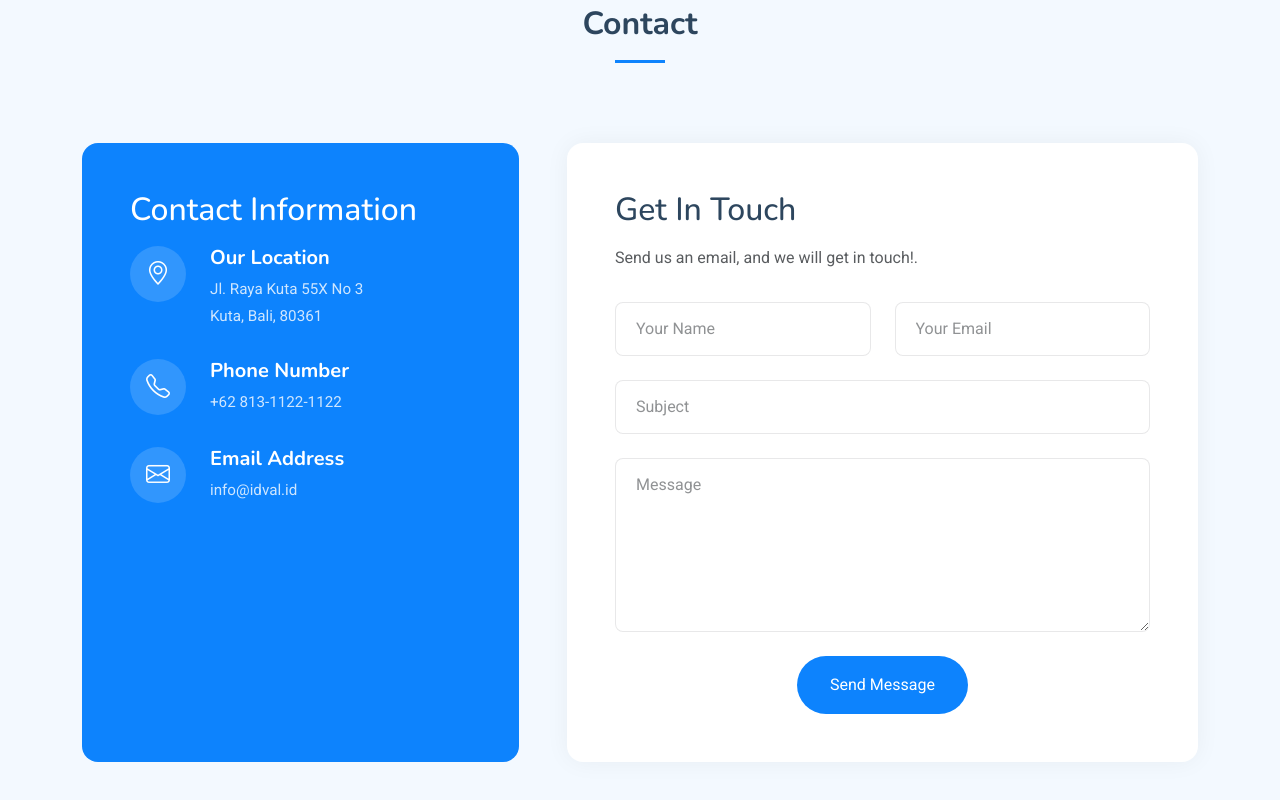
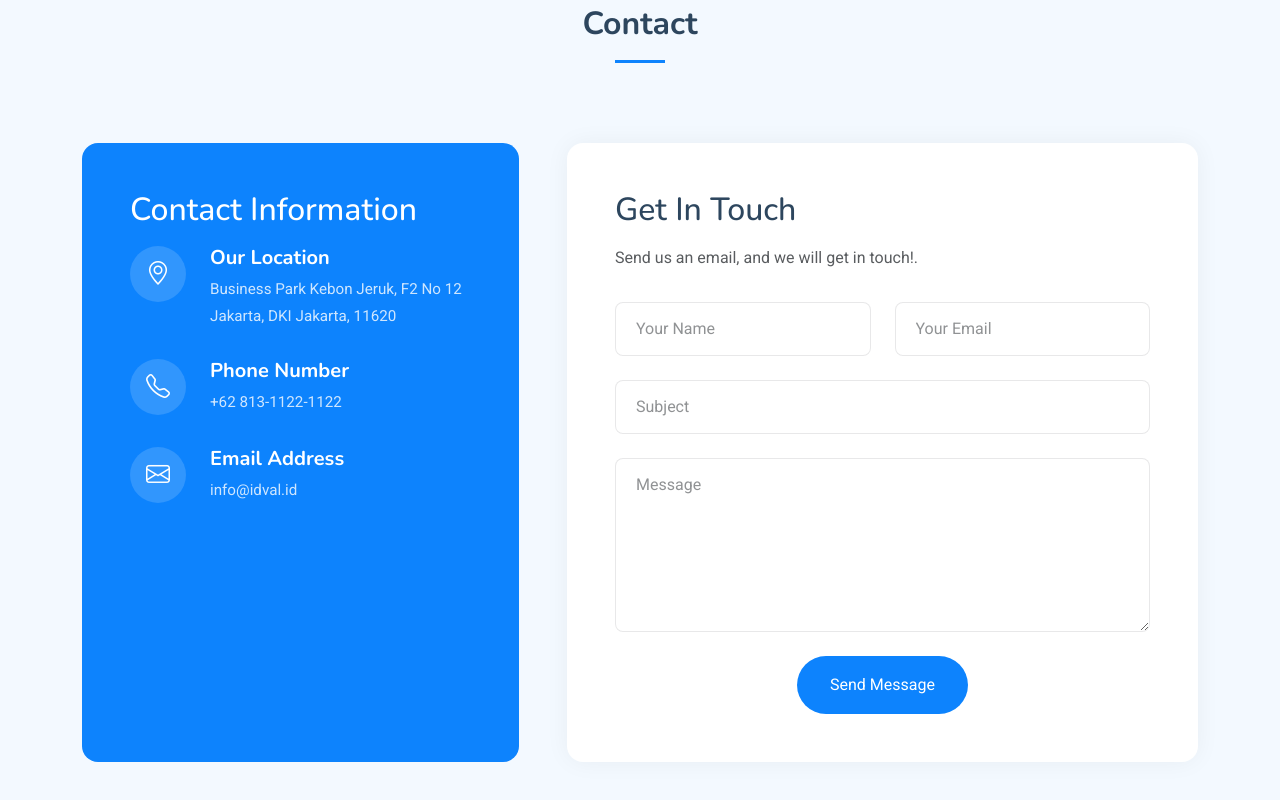
Before and after one commit to lewatmana/idvalid-corp, a plain HTML site: page index.html in a window 1280 px wide. Shown: the part 2745-3545 px from the top of the page. Drawn offline with nearby package versions, Linux system fonts and the light colour scheme.

Commit message:
Update index.html
Change address

```diff
--- a/index.html
+++ b/index.html
@@ -495,8 +495,8 @@
                 </div>
                 <div class="content">
                   <h4>Our Location</h4>
-                  <p>Jl. Raya Kuta 55X No 3</p>
-                  <p>Kuta, Bali, 80361</p>
+                  <p>Business Park Kebon Jeruk, F2 No 12</p>
+                  <p>Jakarta, DKI Jakarta, 11620</p>
                 </div>
               </div>
 
```
